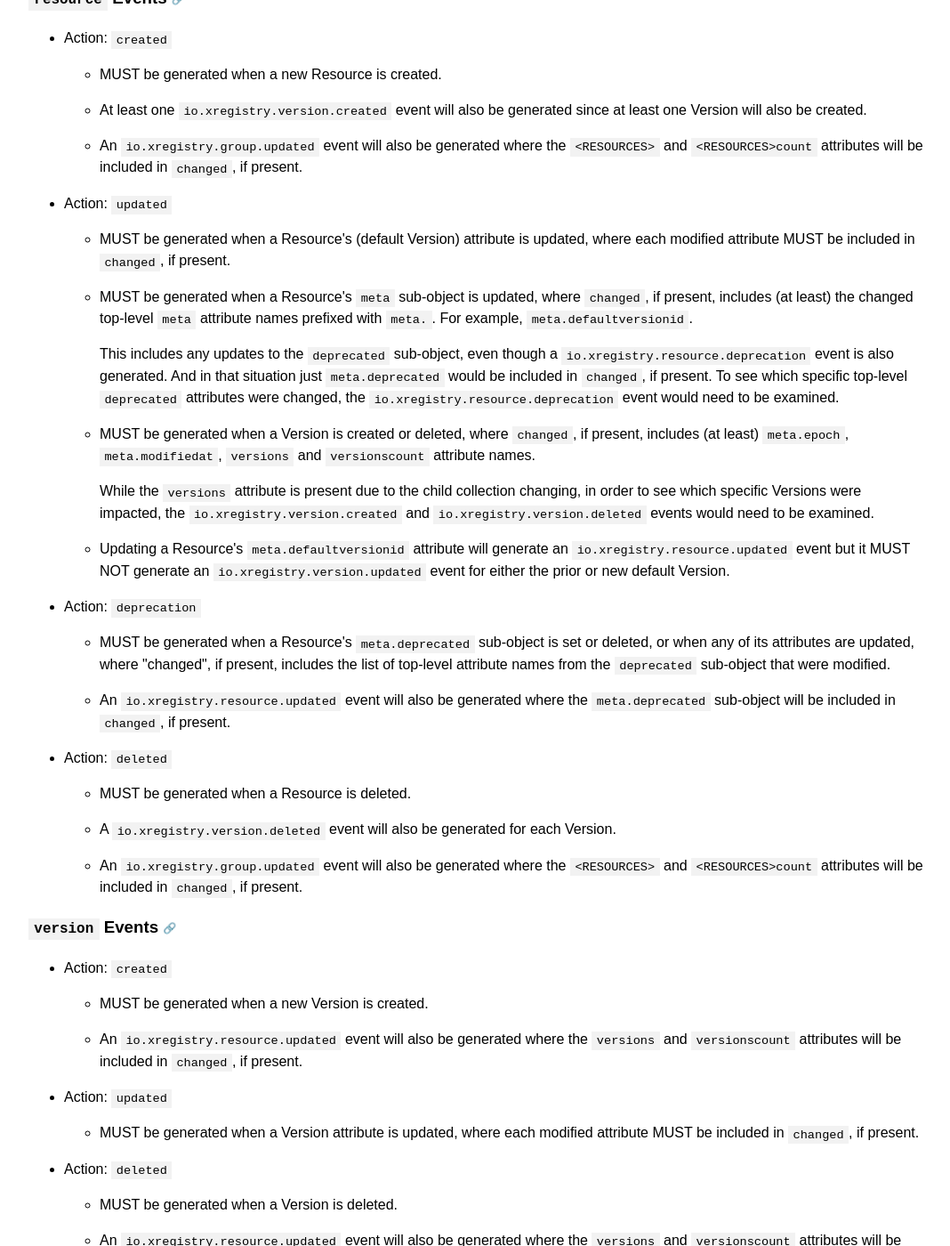
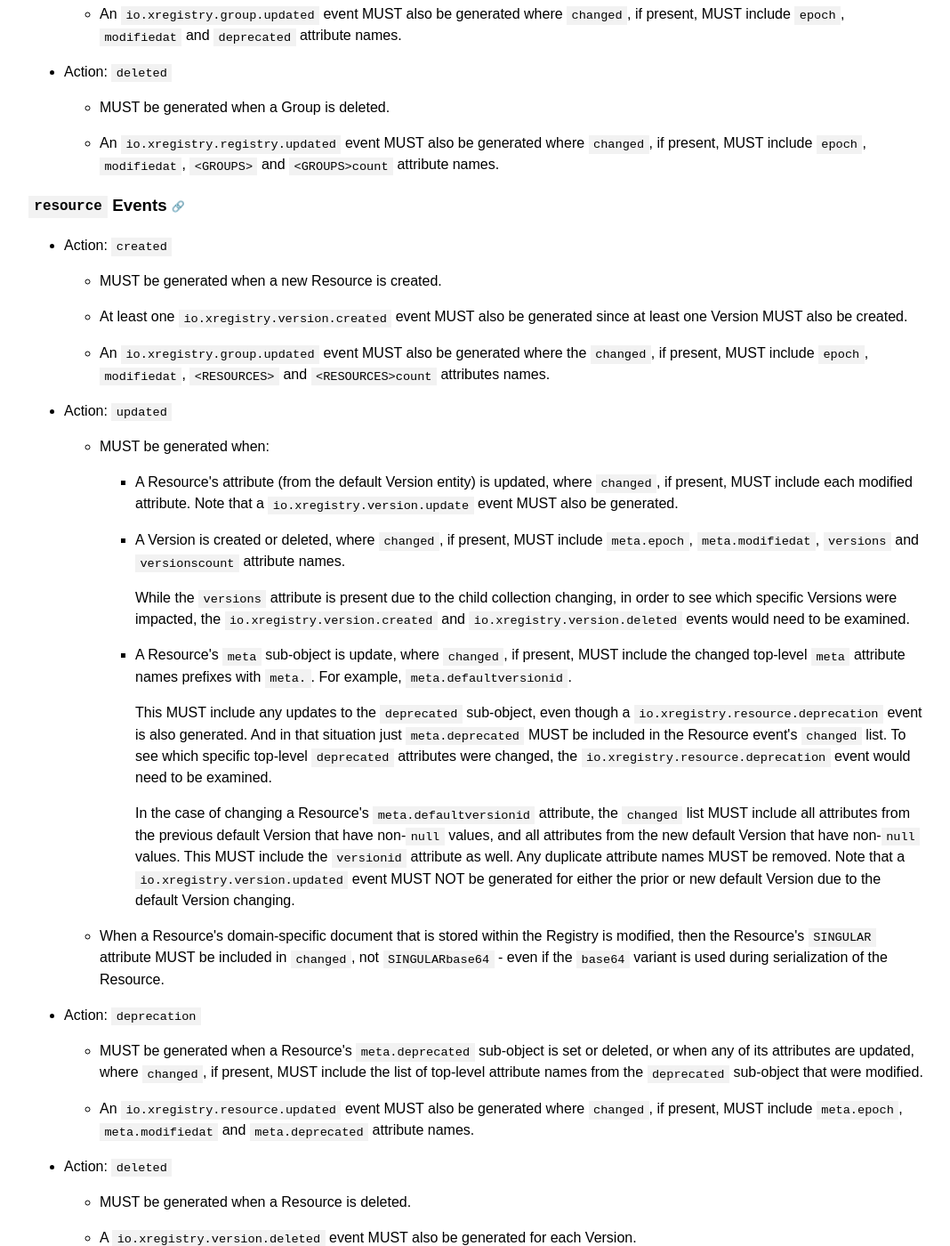
Before and after one commit to xregistry/xregistry.github.io, a Jekyll site: the page xreg/xregistryspecs/core-v1/docs/events.html, which Jekyll copies as it is, in a window 1280 px wide and 1400 px high, scrolled down 6242 px. Shown: the whole window at 89% size, without its empty margins (104-1172 px from the left). Built offline with Jekyll 4.4.1, drawn with Linux system fonts in a browser that asks for light colours; some of the changed text lies outside the part shown.

Commit message:
update buildsite
Signed-off-by: Doug Davis <duglin@gmail.com>

```diff
--- a/xreg/index.html
+++ b/xreg/index.html
@@ -2,7 +2,7 @@
   "createdat": "2000-01-01T12:00:00.00Z",
   "epoch": 1,
   "modifiedat": "2000-01-01T12:00:00.00Z",
-  "registryid": "xRegistry",
+  "registryid": "xRegistry.io",
   "self": "https://xregistry.io/xreg/",
   "specversion": "1.0-rc4",
   "xid": "/",
--- a/xreg/xregistryspecs/core-v1/docs/events.html
+++ b/xreg/xregistryspecs/core-v1/docs/events.html
@@ -206,12 +206,6 @@
 added, modified, or deleted for the <code>subject</code> entity.</p>
 </li>
 <li>
-<p>In the case of changing a Resource's default Version pointer, the list MUST
-include all attributes from the previous default Version that have non-<code>null</code>
-values, and all attributes from the new default Version that have non-<code>null</code>
-values. Any duplicate attribute names MUST be removed.</p>
-</li>
-<li>
 <p>This attribute MUST NOT appear on the <code>created</code> or <code>deleted</code> events.</p>
 </li>
 <li>
@@ -221,11 +215,12 @@
 </ul>
 <p>There are certain events where non-top-level attributes are included, and
 those will be noted in the <a href="#entity-events">Entity Events</a> sections below.
-When they do appear they MUST use the JSONPath dot (<code>.</code>) notation to express
-the traversal to the attribute of interest.</p>
+When they do appear they MUST use the
+<a href="./spec.html#xregistry-dot--notation">xRegistry Dot (<code>.</code>) Notation</a> to express the
+traversal to the attribute of interest.</p>
 <p>If an entity is updated for multiple reasons during the processing of an
-interaction, per the rules previously stated, only one <code>updated</code> event
-will be generated. This means the attribute names of all impacted attributes
+interaction, per the rules previously stated, there MUST only be one <code>updated</code>
+event be generated. This means the attribute names of all impacted attributes
 MUST be merged into one <code>changed</code> list.</p>
 <p>While <code>changed</code> is OPTIONAL, it is RECOMMENDED to be present on an event where
 it is permitted due to its usefulness for consumers. However, if exposure of
@@ -241,7 +236,25 @@
 value.</p>
 <h3 id="registry-events"><code>registry</code> Events <a class="anchor" href="#registry-events">🔗</a></h3>
 <ul>
-<li>Action: <code>updated</code>
+<li>
+<p>Action: <code>created</code></p>
+<ul>
+<li>
+<p>STRONGLY RECOMMENDED to be generated when a new Registry is created.
+This event isn't mandated since the action of creating a new Registry
+is not defined in the xRegistry specification, and therefore (technically)
+out of scope. However, for interoperability, the suggested event is defined
+here.</p>
+</li>
+<li>
+<p>If, during the process of creating a new Registry, the model, modelsource
+or entities are modified/created, then events for those actions MUST be
+generated as well.</p>
+</li>
+</ul>
+</li>
+<li>
+<p>Action: <code>updated</code></p>
 <ul>
 <li>
 <p>MUST be generated when a Registry's attribute is updated, where each
@@ -249,8 +262,8 @@
 </li>
 <li>
 <p>MUST be generated when a Group is created or deleted, where <code>changed</code>, if
-present, includes (at least) <code>epoch</code>, <code>modifiedat</code>, <code>&lt;GROUPS&gt;</code> and
-<code>&lt;GROUPS&gt;count</code> attribute names.</p>
+present, MUST include <code>epoch</code>, <code>modifiedat</code>, <code>&lt;GROUPS&gt;</code> and <code>&lt;GROUPS&gt;count</code>
+attribute names.</p>
 <p>While the <code>&lt;GROUPS&gt;</code> attribute is present in <code>changed</code> due to the child
 collection changing, in order to see which specific Groups were impacted,
 the <code>io.xregistry.group.created</code> and <code>io.xregistry.group.deleted</code> events
@@ -262,11 +275,25 @@
 </li>
 </ul>
 </li>
+<li>
+<p>Action: <code>deleted</code></p>
+<ul>
+<li>
+<p>STRONGLY RECOMMENDED to be generated when a Registry is deleted.
+This event isn't mandated since the action of deleting a new Registry
+is not defined in the xRegistry specification, and therefore (technically)
+out of scope. However, for interoperability, the suggested event is defined
+here.</p>
+</li>
+<li>
+<p>It is STRONGLY RECOMMENDED that a <code>deleted</code> event be generated for each
+entity within the deleted Registry. The optionality of this requirement
+is to allow for situations where implementations (or users) might view
+such a large volume of events to be problematic in their use cases.</p>
+</li>
 </ul>
-<p>The <code>io.xregistry.registry.created</code> and <code>io.xregistry.registry.deleted</code> events
-are not defined as part of this specification as those operations are not
-defined in the xRegistry specification. It is expected that the tooling that
-performs those operations will define those events, if needed.</p>
+</li>
+</ul>
 <h3 id="model-events"><code>model</code> Events <a class="anchor" href="#model-events">🔗</a></h3>
 <ul>
 <li>Action: <code>updated</code>
@@ -280,8 +307,8 @@
 <p>MUST NOT include a <code>changed</code> list.</p>
 </li>
 <li>
-<p>An <code>io.xregistry.registry.updated</code> event will also be generated where the
-<code>model</code> attribute will be included in <code>changed</code>, if present.</p>
+<p>An <code>io.xregistry.registry.updated</code> event MUST also be generated where the
+<code>model</code> attribute MUST be included in <code>changed</code>, if present.</p>
 </li>
 </ul>
 </li>
@@ -303,8 +330,8 @@
 <p>MUST NOT include a <code>changed</code> list.</p>
 </li>
 <li>
-<p>An <code>io.xregistry.registry.updated</code> event will also be generated where the
-<code>modelsource</code> attribute will be included in <code>changed</code>, if present.</p>
+<p>An <code>io.xregistry.registry.updated</code> event MUST also be generated where the
+<code>modelsource</code> attribute MUST be included in <code>changed</code>, if present.</p>
 </li>
 </ul>
 </li>
@@ -325,8 +352,8 @@
 the top-level capability names are included in <code>changed</code>, if present.</p>
 </li>
 <li>
-<p>An <code>io.xregistry.registry.updated</code> event will also be generated where the
-<code>capabilities</code> attribute will be included in <code>changed</code>, if present.</p>
+<p>An <code>io.xregistry.registry.updated</code> event MUST also be generated where the
+<code>capabilities</code> attribute MUST be included in <code>changed</code>, if present.</p>
 </li>
 </ul>
 </li>
@@ -340,9 +367,9 @@
 <p>MUST be generated when a new Group is created.</p>
 </li>
 <li>
-<p>An <code>io.xregistry.registry.updated</code> event will also be generated where the
-<code>&lt;GROUPS&gt;</code> and <code>&lt;GROUPS&gt;count</code> attributes will be included in <code>changed</code>,
-if present.</p>
+<p>An <code>io.xregistry.registry.updated</code> event MUST also be generated where
+<code>changed</code>, if present, MUST include <code>epoch</code>, <code>modifiedat</code>, <code>&lt;GROUPS&gt;</code> and
+<code>&lt;GROUPS&gt;count</code> attribute names.</p>
 </li>
 </ul>
 </li>
@@ -355,13 +382,13 @@
 </li>
 <li>
 <p>MUST be generated when a Resource is created or deleted, where <code>changed</code>,
-if present, includes (at least) <code>epoch</code>, <code>modifiedat</code>, <code>&lt;RESOURCES&gt;</code> and
+if present, MUST include <code>epoch</code>, <code>modifiedat</code>, <code>&lt;RESOURCES&gt;</code> and
 <code>&lt;RESOURCES&gt;count</code> attribute names.</p>
 <p>While the <code>&lt;RESOURCES&gt;</code> attribute is present due to the child
 collection changing, in order to see which specific Resources were impacted,
 the <code>io.xregistry.resource.created</code> and <code>io.xregistry.resource.deleted</code>
 events would need to be examined.</p>
-<p>This includes any updates to the <code>deprecated</code> sub-object, even
+<p>This MUST include any updates to the <code>deprecated</code> sub-object, even
 though a <code>io.xregistry.group.deprecation</code> event is also generated. And
 in that situation just <code>deprecated</code> would be included in <code>changed</code>,
 if present. To see which specific top-level <code>deprecated</code> attributes were
@@ -375,13 +402,14 @@
 <ul>
 <li>
 <p>MUST be generated when a Group's <code>deprecated</code> sub-object is set or
-deleted, or when any of its attributes are updated, where &quot;changed&quot;,
-if present, includes the list of top-level attribute names from the
+deleted, or when any of its attributes are updated, where <code>changed</code>,
+if present, MUST include the list of top-level attribute names from the
 <code>deprecated</code> sub-object that were modified.</p>
 </li>
 <li>
-<p>An <code>io.xregistry.group.updated</code> event will also be generated where the
-<code>deprecated</code> sub-object will be included in <code>changed</code>, if present.</p>
+<p>An <code>io.xregistry.group.updated</code> event MUST also be generated where
+<code>changed</code>, if present, MUST include <code>epoch</code>, <code>modifiedat</code> and <code>deprecated</code>
+attribute names.</p>
 </li>
 </ul>
 </li>
@@ -392,9 +420,9 @@
 <p>MUST be generated when a Group is deleted.</p>
 </li>
 <li>
-<p>An <code>io.xregistry.registry.updated</code> event will also be generated where the
-<code>&lt;GROUPS&gt;</code> and <code>&lt;GROUPS&gt;count</code> attributes will be included in <code>changed</code>, if
-present.</p>
+<p>An <code>io.xregistry.registry.updated</code> event MUST also be generated where
+<code>changed</code>, if present, MUST include <code>epoch</code>, <code>modifiedat</code>, <code>&lt;GROUPS&gt;</code> and
+<code>&lt;GROUPS&gt;count</code> attribute names.</p>
 </li>
 </ul>
 </li>
@@ -408,13 +436,13 @@
 <p>MUST be generated when a new Resource is created.</p>
 </li>
 <li>
-<p>At least one <code>io.xregistry.version.created</code> event will also be
-generated since at least one Version will also be created.</p>
+<p>At least one <code>io.xregistry.version.created</code> event MUST also be
+generated since at least one Version MUST also be created.</p>
 </li>
 <li>
-<p>An <code>io.xregistry.group.updated</code> event will also be generated where the
-<code>&lt;RESOURCES&gt;</code> and <code>&lt;RESOURCES&gt;count</code> attributes will be included in
-<code>changed</code>, if present.</p>
+<p>An <code>io.xregistry.group.updated</code> event MUST also be generated where the
+<code>changed</code>, if present, MUST include <code>epoch</code>, <code>modifiedat</code>, <code>&lt;RESOURCES&gt;</code>
+and <code>&lt;RESOURCES&gt;count</code> attributes names.</p>
 </li>
 </ul>
 </li>
@@ -422,35 +450,48 @@
 <p>Action: <code>updated</code></p>
 <ul>
 <li>
-<p>MUST be generated when a Resource's (default Version) attribute is updated,
-where each modified attribute MUST be included in <code>changed</code>, if present.</p>
+<p>MUST be generated when:</p>
+<ul>
+<li>
+<p>A Resource's attribute (from the default Version entity) is updated,
+where <code>changed</code>, if present, MUST include each modified attribute. Note
+that a <code>io.xregistry.version.update</code> event MUST also be generated.</p>
 </li>
 <li>
-<p>MUST be generated when a Resource's <code>meta</code> sub-object is updated, where
-<code>changed</code>, if present, includes (at least) the changed top-level <code>meta</code>
-attribute names prefixed with <code>meta.</code>. For example,
-<code>meta.defaultversionid</code>.</p>
-<p>This includes any updates to the <code>deprecated</code> sub-object, even
-though a <code>io.xregistry.resource.deprecation</code> event is also generated. And
-in that situation just <code>meta.deprecated</code> would be included in <code>changed</code>,
-if present. To see which specific top-level <code>deprecated</code> attributes were
-changed, the <code>io.xregistry.resource.deprecation</code> event would need to be
-examined.</p>
+<p>A Version is created or deleted, where <code>changed</code>, if present, MUST
+include <code>meta.epoch</code>, <code>meta.modifiedat</code>, <code>versions</code> and <code>versionscount</code>
+attribute names.</p>
+<p>While the <code>versions</code> attribute is present due to the child collection
+changing, in order to see which specific Versions were impacted, the
+<code>io.xregistry.version.created</code> and <code>io.xregistry.version.deleted</code> events
+would need to be examined.</p>
 </li>
 <li>
-<p>MUST be generated when a Version is created or deleted, where <code>changed</code>,
-if present, includes (at least) <code>meta.epoch</code>, <code>meta.modifiedat</code>,
-<code>versions</code> and <code>versionscount</code> attribute names.</p>
-<p>While the <code>versions</code> attribute is present due to the child
-collection changing, in order to see which specific Versions were impacted,
-the <code>io.xregistry.version.created</code> and <code>io.xregistry.version.deleted</code>
-events would need to be examined.</p>
+<p>A Resource's <code>meta</code> sub-object is update, where <code>changed</code>, if present,
+MUST include the changed top-level <code>meta</code> attribute names prefixes with
+<code>meta.</code>. For example, <code>meta.defaultversionid</code>.</p>
+<p>This MUST include any updates to the <code>deprecated</code> sub-object, even though
+a <code>io.xregistry.resource.deprecation</code> event is also generated. And in
+that situation just <code>meta.deprecated</code> MUST be included in the Resource
+event's <code>changed</code> list. To see which specific top-level <code>deprecated</code>
+attributes were changed, the <code>io.xregistry.resource.deprecation</code> event
+would need to be examined.</p>
+<p>In the case of changing a Resource's <code>meta.defaultversionid</code> attribute,
+the <code>changed</code> list MUST include all attributes from the previous default
+Version that have non-<code>null</code> values, and all attributes from the new
+default Version that have non-<code>null</code> values. This MUST include the
+<code>versionid</code> attribute as well. Any duplicate attribute names MUST be
+removed. Note that a <code>io.xregistry.version.updated</code> event MUST NOT be
+generated for either the prior or new default Version due to the default
+Version changing.</p>
+</li>
+</ul>
 </li>
 <li>
-<p>Updating a Resource's <code>meta.defaultversionid</code> attribute will
-generate an <code>io.xregistry.resource.updated</code> event but it MUST NOT generate
-an <code>io.xregistry.version.updated</code> event for either the prior or new default
-Version.</p>
+<p>When a Resource's domain-specific document that is stored within the
+Registry is modified, then the Resource's <code>SINGULAR</code> attribute MUST be
+included in <code>changed</code>, not <code>SINGULARbase64</code> - even if the <code>base64</code> variant
+is used during serialization of the Resource.</p>
 </li>
 </ul>
 </li>
@@ -459,13 +500,14 @@
 <ul>
 <li>
 <p>MUST be generated when a Resource's <code>meta.deprecated</code> sub-object is set
-or deleted, or when any of its attributes are updated, where &quot;changed&quot;,
-if present, includes the list of top-level attribute names from the
+or deleted, or when any of its attributes are updated, where <code>changed</code>,
+if present, MUST include the list of top-level attribute names from the
 <code>deprecated</code> sub-object that were modified.</p>
 </li>
 <li>
-<p>An <code>io.xregistry.resource.updated</code> event will also be generated where the
-<code>meta.deprecated</code> sub-object will be included in <code>changed</code>, if present.</p>
+<p>An <code>io.xregistry.resource.updated</code> event MUST also be generated where
+<code>changed</code>, if present, MUST include <code>meta.epoch</code>, <code>meta.modifiedat</code> and
+<code>meta.deprecated</code> attribute names.</p>
 </li>
 </ul>
 </li>
@@ -476,13 +518,13 @@
 <p>MUST be generated when a Resource is deleted.</p>
 </li>
 <li>
-<p>A <code>io.xregistry.version.deleted</code> event will also be generated for
-each Version.</p>
+<p>A <code>io.xregistry.version.deleted</code> event MUST also be generated for each
+Version.</p>
 </li>
 <li>
-<p>An <code>io.xregistry.group.updated</code> event will also be generated where the
-<code>&lt;RESOURCES&gt;</code> and <code>&lt;RESOURCES&gt;count</code> attributes will be included in
-<code>changed</code>, if present.</p>
+<p>An <code>io.xregistry.group.updated</code> event MUST also be generated where
+<code>changed</code>, if present, MUST include <code>epoch</code>, <code>modifiedat</code> and <code>&lt;RESOURCES&gt;</code>
+and <code>&lt;RESOURCES&gt;count</code> attribute names.</p>
 </li>
 </ul>
 </li>
@@ -496,17 +538,27 @@
 <p>MUST be generated when a new Version is created.</p>
 </li>
 <li>
-<p>An <code>io.xregistry.resource.updated</code> event will also be generated where the
-<code>versions</code> and <code>versionscount</code> attributes will be included in <code>changed</code>, if
-present.</p>
+<p>An <code>io.xregistry.resource.updated</code> event MUST also be generated where
+<code>changed</code>, if present, MUST include <code>meta.epoch</code>, <code>meta.modifiedat</code>,
+<code>versions</code> and <code>versionscount</code> attribute names.</p>
 </li>
 </ul>
 </li>
 <li>
 <p>Action: <code>updated</code></p>
 <ul>
-<li>MUST be generated when a Version attribute is updated, where each modified
-attribute MUST be included in <code>changed</code>, if present.</li>
+<li>
+<p>MUST be generated when a Version attribute is updated, where each modified
+attribute MUST be included in <code>changed</code>, if present. Note that a
+<code>io.xregistry.resource.updated</code> event MUST also be generated if this
+Version is also the Resource's default Version.</p>
+</li>
+<li>
+<p>When a Versions's domain-specific document that is stored within the
+Registry is modified, then the Resource's <code>SINGULAR</code> attribute MUST be
+included in <code>changed</code>, not <code>SINGULARbase64</code> - even if the <code>base64</code> variant
+is used during serialization of the Resource.</p>
+</li>
 </ul>
 </li>
 <li>
@@ -516,9 +568,9 @@
 <p>MUST be generated when a Version is deleted.</p>
 </li>
 <li>
-<p>An <code>io.xregistry.resource.updated</code> event will also be generated where the
-<code>versions</code> and <code>versionscount</code> attributes will be included in <code>changed</code>, if
-present.</p>
+<p>An <code>io.xregistry.resource.updated</code> event MUST also be generated where
+<code>changed</code>, if present, MUST include <code>meta.epoch</code>, <code>meta.modifiedat</code>,
+<code>versions</code> and <code>versionscount</code> attribute names.</p>
 </li>
 </ul>
 </li>
@@ -680,7 +732,7 @@
 <ul>
 <li>Subject: <code>/</code></li>
 <li>Changed: <code>epoch</code>, <code>modifiedat</code>, <code>model</code>, <code>modelsource</code>, <code>capabilities</code>,
-<code>&lt;GROUPS&gt;</code>, <code>&lt;GROUPS&gt;count</code>, <code>&lt;OTHER-REGISTRY-ATTRIBUTES&gt;</code></li>
+<code>&lt;GROUPS&gt;</code>, <code>&lt;GROUPS&gt;count</code>, <code>&lt;OTHER-REGISTRY-ENTITY-ATTRIBUTES&gt;</code></li>
 </ul>
 </li>
 <li><code>io.xregistry.model.updated</code>
```
Also changed, not shown: other parts of xreg/xregistryspecs/core-v1/docs/events.html (+4 -4 lines), xreg/xregistryspecs/core-v1/docs/events.md/index.html (+115 -82 lines), xreg/xregistryspecs/core-v1/docs/events.md/versions/v1.0-rc1/index.html (+115 -82 lines), 2 other files.
